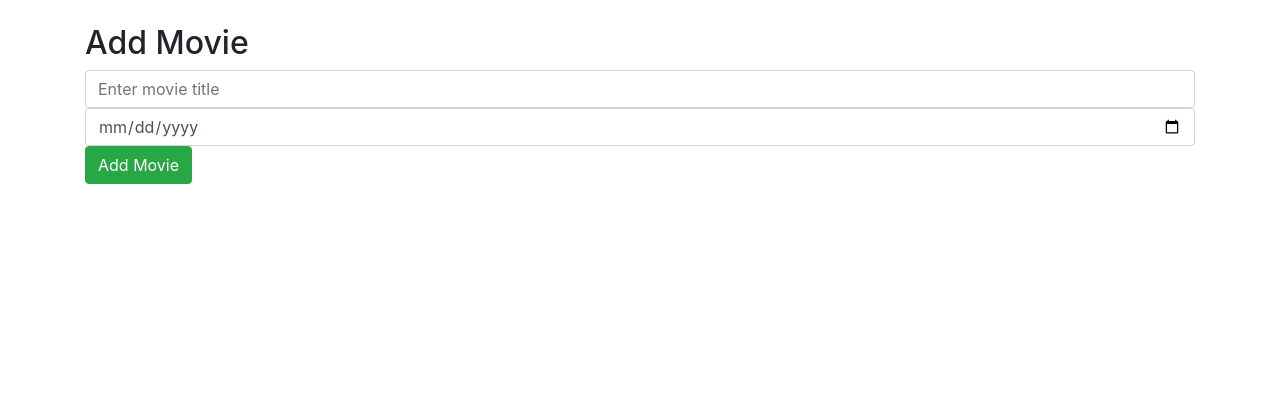
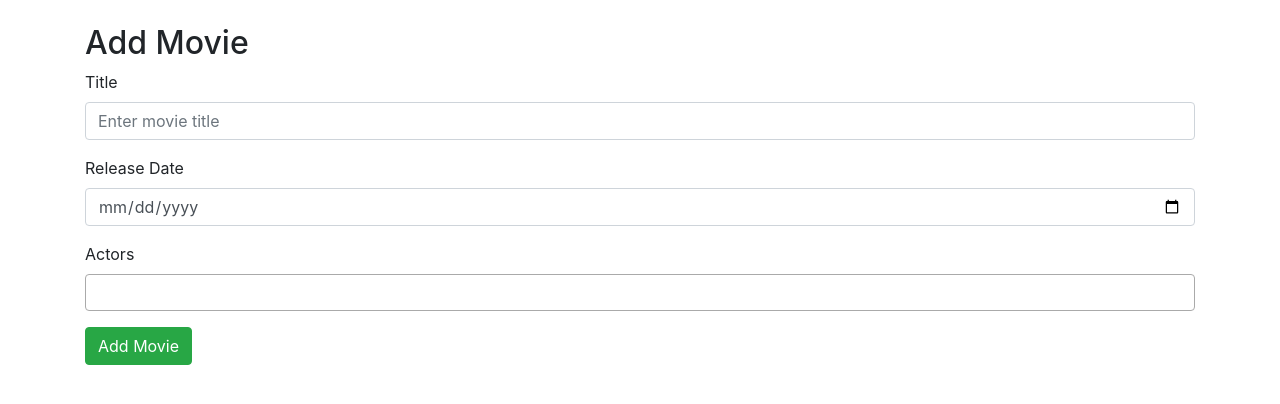
Before and after one commit to devmatheus/Udacity-FSDN-Casting-Agency, a Flask app: page /movies/create in a window 1280 px wide. Shown: the part 73-477 px from the top of the page. Run offline with Flask 3, Linux system fonts and the light colour scheme; data that the repository does not hold is empty; some libraries are stand-ins or nearby versions.

Commit message:
feat(movie): add actors select to movie form feat(movie): populate actors select with actors from database feat(movie): update MovieCRUD to handle actors select feat(main): add select2 library to main layout

```diff
--- a/app.py
+++ b/app.py
@@ -106,7 +106,8 @@ def movies():
 
 @APP.route('/movies/create')
 def create_movie_submission():
-    return render_template('forms/movie.html', action='Add')
+    actors = Actor.query.order_by(Actor.name).all()
+    return render_template('forms/movie.html', action='Add', actors=actors)
 
 @APP.route('/actors/create')
 def create_actor_submission():
@@ -114,7 +115,8 @@ def create_actor_submission():
 
 @APP.route('/movies/<int:movie_id>/edit')
 def edit_movie_submission(movie_id):
-    return render_template('forms/movie.html', action='Edit')
+    actors = Actor.query.order_by(Actor.name).all()
+    return render_template('forms/movie.html', action='Edit', actors=actors)
 
 @APP.route('/actors/<int:actor_id>/edit')
 def edit_actor_submission(actor_id):
--- a/static/js/main.js
+++ b/static/js/main.js
@@ -18,6 +18,8 @@ window.crudInstance = instantiateCRUDClasses();
 
 // ------------------ //
 
+$('.select2').select2();
+
 function setActiveNavItem() {
     const currentPath = window.location.pathname;
     const navItems = document.querySelectorAll('.nav-link');
--- a/static/js/movie_crud.js
+++ b/static/js/movie_crud.js
@@ -21,10 +21,27 @@ class MovieCRUD extends EntityCRUD {
       `).join('');
   }
 
+  populateForm(item) {
+    super.populateForm(item);
+
+    if (this.form) {
+        const actorsSelect = document.getElementById('actors');
+        if (actorsSelect) {
+            const movieActorIds = item.actors.map((actor) => actor.id);
+            for (const option of actorsSelect.options) {
+                option.selected = movieActorIds.includes(parseInt(option.value));
+            }
+
+            $(actorsSelect).select2().trigger('change');
+        }
+    }
+}
+
   getFormData() {
     return {
       title: document.getElementById('title').value,
-      release_date: document.getElementById('release_date').value
+      release_date: document.getElementById('release_date').value,
+      actors: Array.from(document.getElementById('actors').selectedOptions).map(option => option.value)
     };
   }
 }
--- a/templates/forms/movie.html
+++ b/templates/forms/movie.html
@@ -3,8 +3,22 @@
 {% block content %}
 <h2>{{ action }} Movie</h2>
 <form id="movie-form">
-    <input type="text" id="title" placeholder="Enter movie title" class="form-control" required>
-    <input type="date" id="release_date" required class="form-control">
+    <div class="form-group">
+        <label for="title">Title</label>
+        <input type="text" id="title" placeholder="Enter movie title" class="form-control" required>
+    </div>
+    <div class="form-group">
+        <label for="release_date">Release Date</label>
+        <input type="date" id="release_date" required class="form-control">
+    </div>
+    <div class="form-group">
+        <label for="actors">Actors</label>
+        <select id="actors" multiple class="form-control select2">
+            {% for actor in actors %}
+            <option value="{{ actor.id }}">{{ actor.name }}</option>
+            {% endfor %}
+        </select>
+    </div>
     <button type="submit" class="btn btn-success">{{ action }} Movie</button>
 </form>
 {% endblock %}
--- a/templates/layouts/main.html
+++ b/templates/layouts/main.html
@@ -6,6 +6,9 @@
     <title>{% block title %}{% endblock %} - Casting Agency</title>
     <link rel="stylesheet" href="https://stackpath.bootstrapcdn.com/bootstrap/4.1.3/css/bootstrap.min.css"
         integrity="sha384-MCw98/SFnGE8fJT3GXwEOngsV7Zt27NXFoaoApmYm81iuXoPkFOJwJ8ERdknLPMO" crossorigin="anonymous">
+    <link rel="stylesheet" href="https://cdnjs.cloudflare.com/ajax/libs/select2/4.0.13/css/select2.min.css"
+        integrity="sha512-nMNlpuaDPrqlEls3IX/Q56H36qvBASwb3ipuo3MxeWbsQB1881ox0cRv7UPTgBlriqoynt35KjEwgGUeUXIPnw=="
+        crossorigin="anonymous" referrerpolicy="no-referrer" />
 </head>
 
 <body>
@@ -36,6 +39,9 @@
     <script src="https://stackpath.bootstrapcdn.com/bootstrap/4.1.3/js/bootstrap.min.js"
         integrity="sha384-ChfqqxuZUCnJSK3+MXmPNIyE6ZbWh2IMqE241rYiqJxyMiZ6OW/JmZQ5stwEULTy"
         crossorigin="anonymous"></script>
+    <script src="https://cdnjs.cloudflare.com/ajax/libs/select2/4.0.13/js/select2.min.js"
+        integrity="sha512-2ImtlRlf2VVmiGZsjm9bEyhjGW4dU7B6TNwh/hx/iSByxNENtj3WVE6o/9Lj4TJeVXPi4bnOIMXFIJJAeufa0A=="
+        crossorigin="anonymous" referrerpolicy="no-referrer"></script>
     <script type="module" src="{{ url_for('static', filename='js/main.js') }}"></script>
 </body>
 
```
